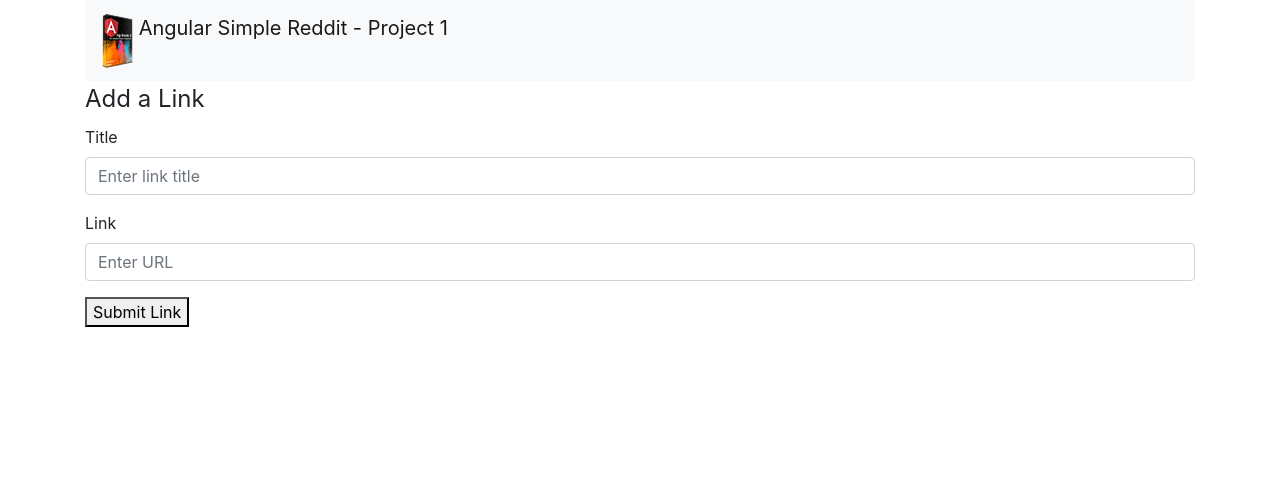
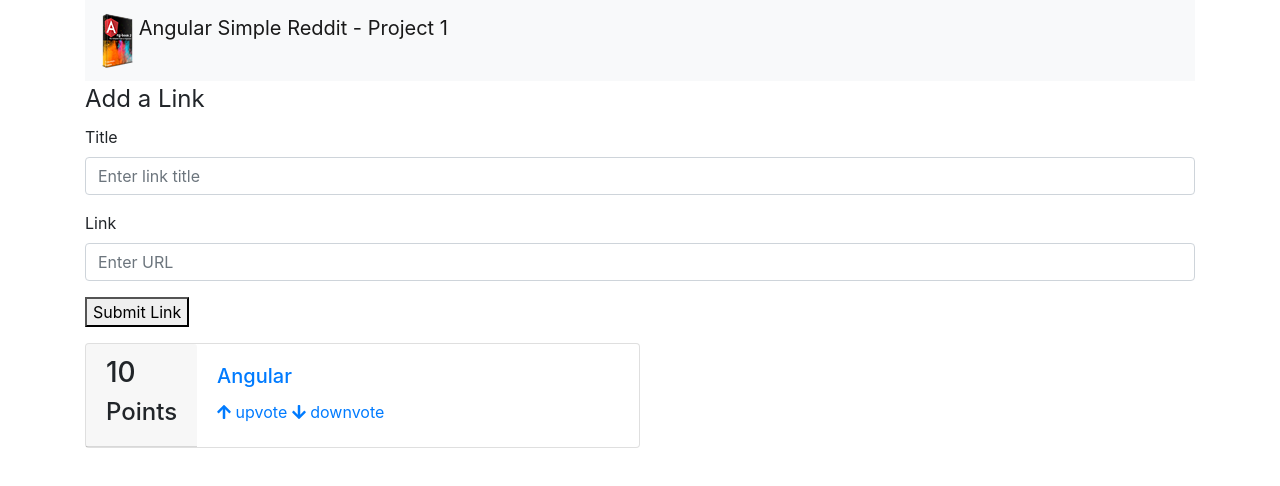
Before and after one commit to grok23/Reddit-Project, an Angular app: page / in a window 1280 px wide. Shown: the top 486 px of the page. Built offline with nearby package versions, Linux system fonts and the light colour scheme.

Commit message:
article component added

```diff
--- a/src/app/app.component.html
+++ b/src/app/app.component.html
@@ -12,3 +12,4 @@
     <button (click)="addArticle(newtitle, newlink)">Submit Link</button>
   </fieldset>
 </form>
+<app-article></app-article>
--- a/src/app/app.module.ts
+++ b/src/app/app.module.ts
@@ -2,10 +2,12 @@ import { BrowserModule } from '@angular/platform-browser';
 import { NgModule } from '@angular/core';
 
 import { AppComponent } from './app.component';
+import { ArticleComponent } from './article/article.component';
 
 @NgModule({
   declarations: [
-    AppComponent
+    AppComponent,
+    ArticleComponent
   ],
   imports: [
     BrowserModule
--- /dev/null
+++ b/src/app/article/article.component.html
@@ -0,0 +1,21 @@
+<div class="card mb-3 col-6">
+    <div class="row">
+        <div class="card-header pull-left">
+            <h3> {{ votes }} </h3>
+            <h4>Points</h4>
+        </div>
+        <div class="card-body">
+            <h5 class="card-title"> <a class="" href="{{ link }}">
+                    {{ title }}
+                </a></h5>
+            <a href (click)="voteUp()">
+                <i class="fas fa-arrow-up"></i>
+                upvote
+            </a>
+            <a href (click)="voteDown()">
+                <i class="fas fa-arrow-down"></i>
+                downvote
+            </a>
+        </div>
+    </div>
+</div>
--- /dev/null
+++ b/src/app/article/article.component.ts
@@ -0,0 +1,30 @@
+import { Component, OnInit } from '@angular/core';
+
+@Component({
+  selector: 'app-article',
+  templateUrl: './article.component.html',
+  styleUrls: ['./article.component.css']
+})
+export class ArticleComponent implements OnInit {
+
+  votes:number;
+  title:string;
+  link:string;
+
+  constructor() {
+    this.title="Angular";
+    this.link="http://angular.io";
+    this.votes=10;
+   }
+
+  ngOnInit(): void {
+  }
+
+  voteUp() {
+    this.votes ++;
+  }
+  voteDown() {
+    this.votes --;
+  }
+
+}
```
Also changed, not shown: src/app/article/article.component.css (added), 1 other file (tests, documents, lock files or other folders).
